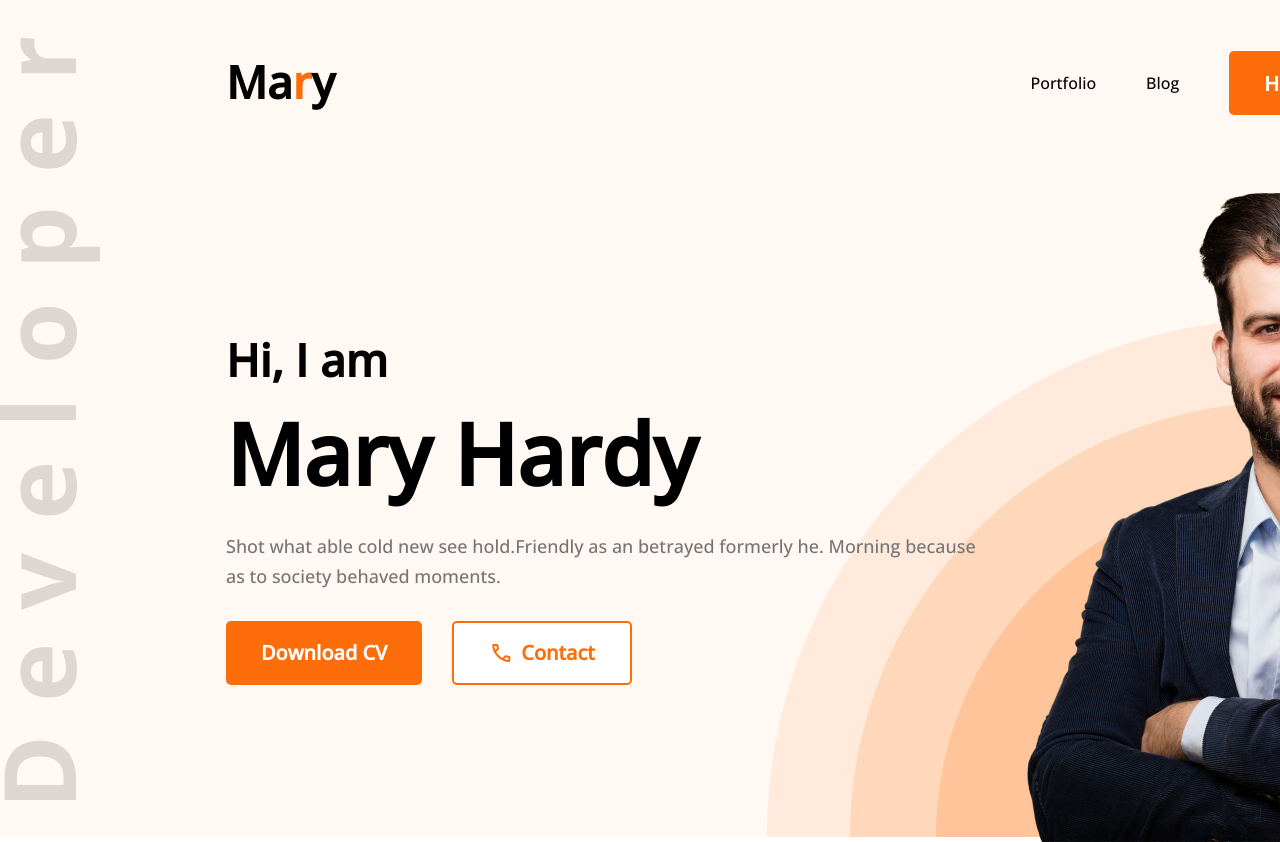
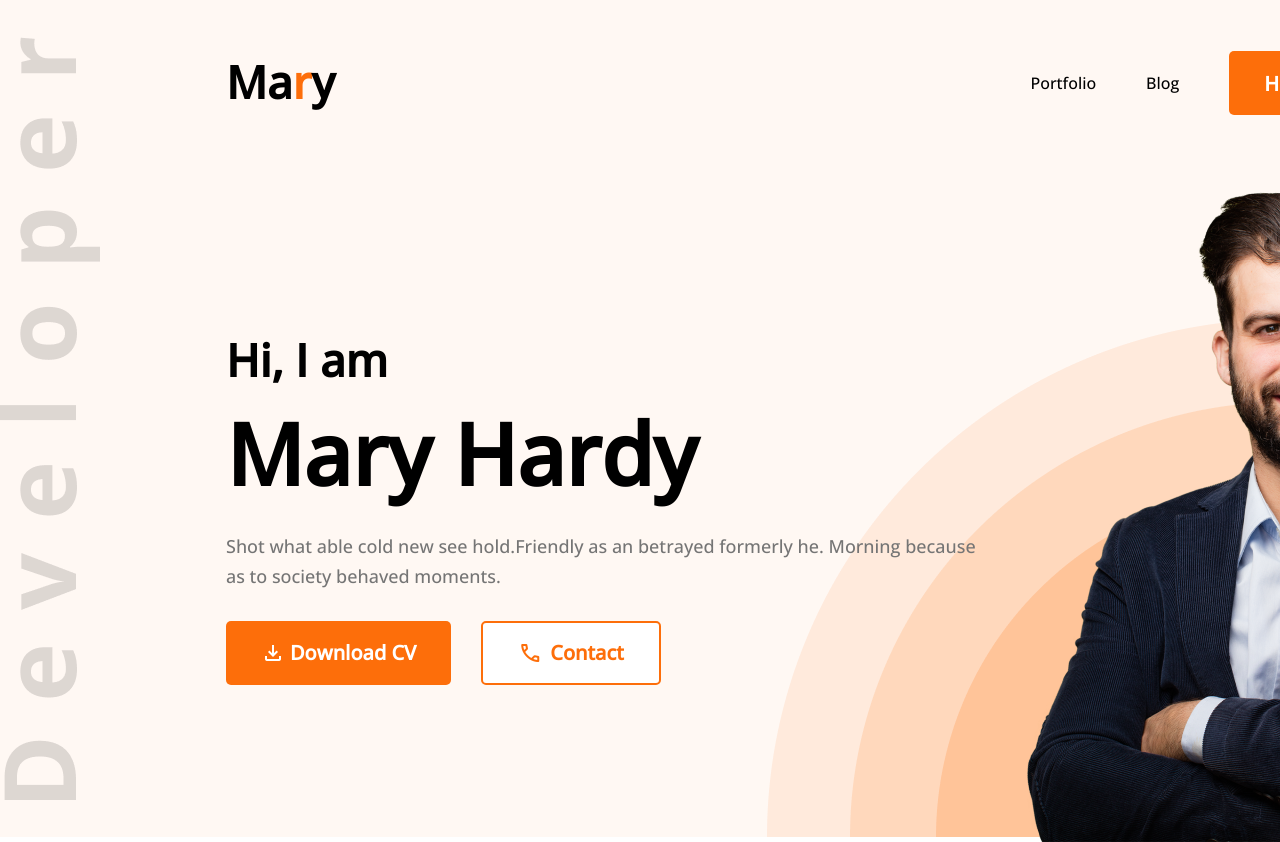
Before and after one commit to SayhanA/developer-portfolio, a plain HTML site: page index.html in a window 1280 px wide. Shown: the top 842 px of the page. Drawn offline with nearby package versions, Linux system fonts and the light colour scheme.

Commit message:
sisth added

```diff
--- a/index.html
+++ b/index.html
@@ -10,6 +10,7 @@
     <link rel="stylesheet" href="/../../My/Other/CSS/all.min.css">
     <script src="https://kit.fontawesome.com/c756527c45.js" crossorigin="anonymous"></script>
     <link rel="stylesheet" href="https://fonts.googleapis.com/css2?family=Material+Symbols+Outlined:opsz,wght,FILL,GRAD@20..48,100..700,0..1,-50..200" />
+    <script src="https://kit.fontawesome.com/c756527c45.js" crossorigin="anonymous"></script>
 
 </head>
 <body>
@@ -30,7 +31,9 @@
                 <h1 class="banner-title">Mary Hardy</h1>
                 <p class="banner-discription">Shot what able cold new see hold.Friendly as an betrayed formerly he. Morning because as to society behaved moments.</p>
                 <ul>
-                    <li><button class="btn-primary">Download&nbsp;CV</button></li>
+                    <li><button class="btn-primary"><span class="material-symbols-outlined">
+                        download
+                        </span>Download CV</button></li>
                     <li><button class="btn-secondary"><span class="material-symbols-outlined">
                         call
                         </span></i> Contact</button></li>
@@ -190,7 +193,7 @@
                     <input type="text" name="name" id="name" placeholder="Your name">
                     <input type="email" name="email" id="email" placeholder="Your email">
                     <textarea name="textarea" id="textarea" cols="30" rows="5" placeholder="Type your text"></textarea>
-                    <input type="submit" value="Submit" class="btn-primary">
+                    <input type="submit" value="Submit" class=".btn-primary">
                 </div>
             </div>
         </section>
--- a/styles/portfolio.css
+++ b/styles/portfolio.css
@@ -50,6 +50,9 @@ nav>ul>li{
     border: 0;
     font-weight: 700;
     font-size: 20px;
+    display: flex;
+    gap: 5px;
+    align-items: center;
 }
 .btn-secondary{
     height: 64px;
```
